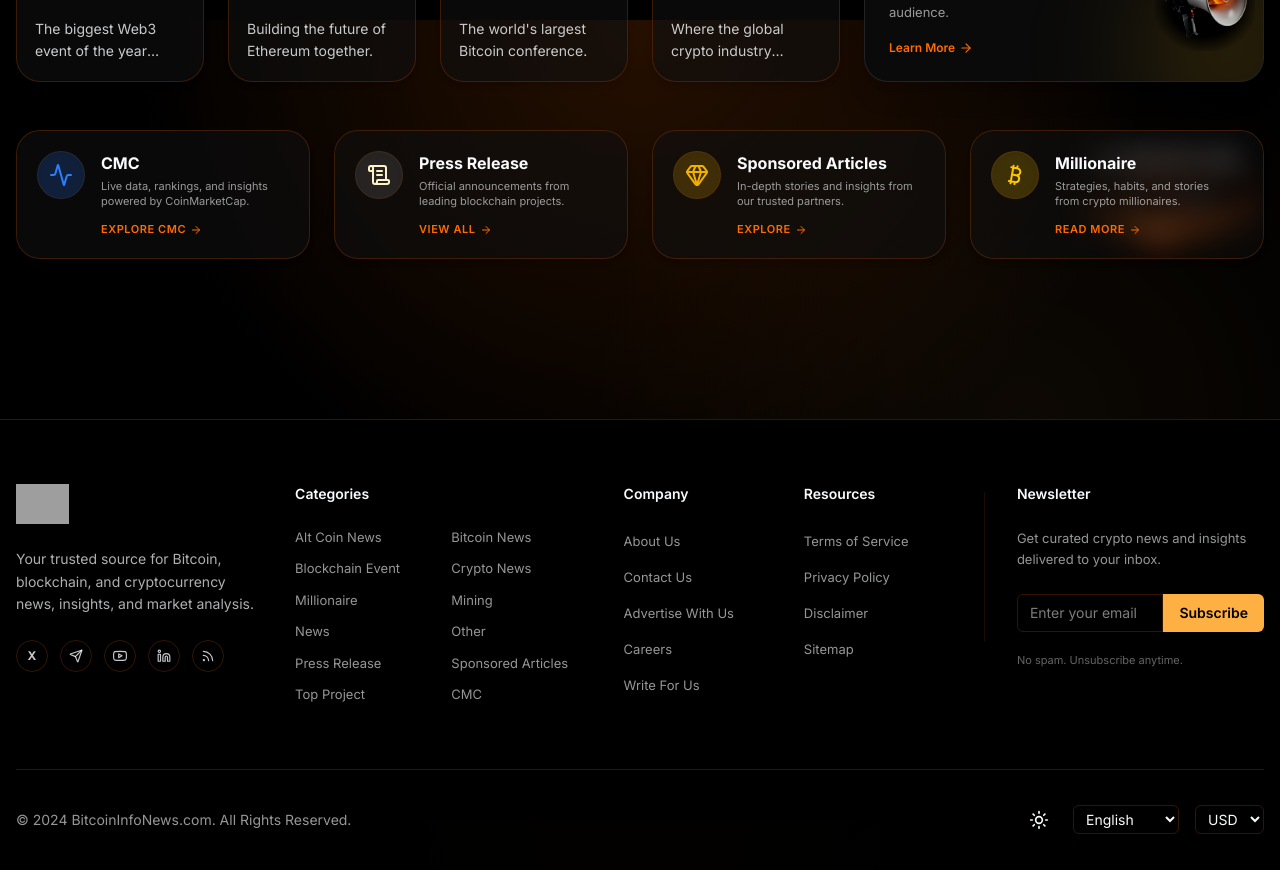
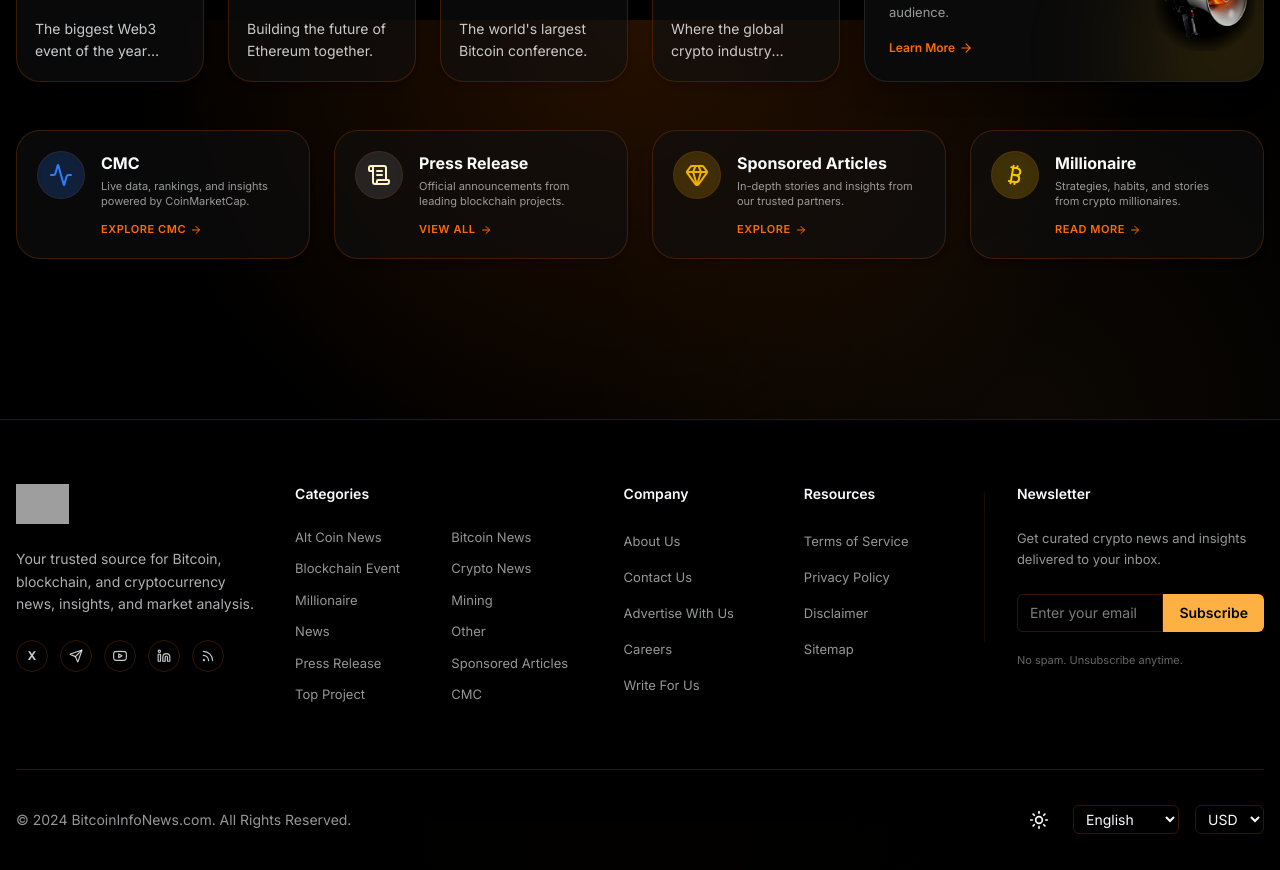
Before and after one commit to lequyn24-sudo/BTN-Web, a Next.js app: page / in a window 1280 px wide. Shown: the part 2380-3250 px from the top of the page. Built offline with nearby package versions, Linux system fonts and the light colour scheme; no server answers; grey boxes are pictures that could not be loaded.

Commit message:
style: remove bgImage from Millionaire card for consistency

```diff
--- a/src/components/PartnerLinks.tsx
+++ b/src/components/PartnerLinks.tsx
@@ -38,7 +38,6 @@
     icon: Bitcoin,
     iconColor: "text-yellow-400",
     iconBg: "bg-yellow-400/20",
-    bgImage: "/mockups/20260522-175919_1779444420kVIOzuBKeB-768x403.jpg",
   }
 ];
 
```
